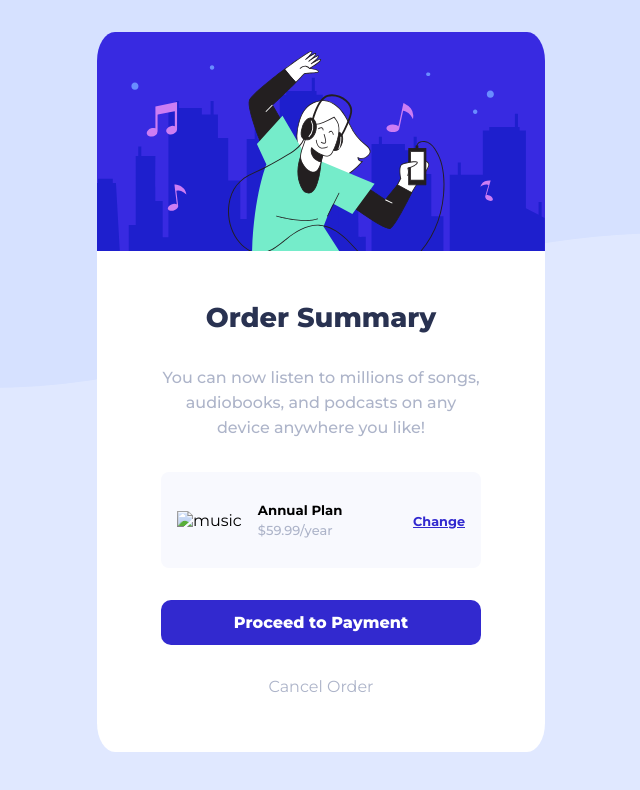
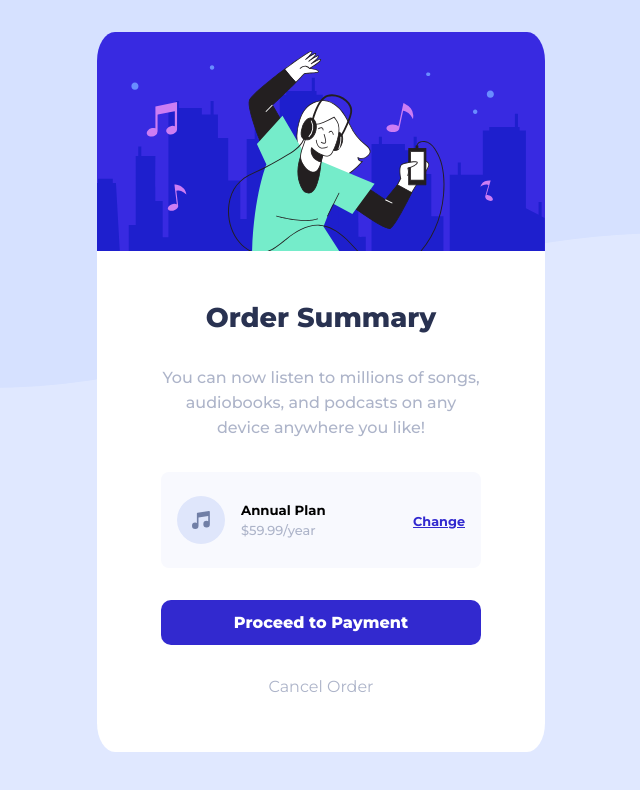
Before and after one commit to Nero-e/Order-Card-Design, a plain HTML site: page index.html in a window 1280 px wide. Shown: the whole page, without its empty margins (319-959 px from the left). Drawn offline with Linux system fonts and the light colour scheme.

Commit message:
Cambio de URL

```diff
--- a/index.html
+++ b/index.html
@@ -18,7 +18,7 @@
             </div>
             <div class="element">
                 <div class="plan-image">
-                    <img src="/Card Design/images/icon-music.svg" alt="music">
+                    <img src="./images/icon-music.svg" alt="music">
                     <div class="text">
                         <h5>Annual Plan</h5>
                         <p>$59.99/year</p>
```
